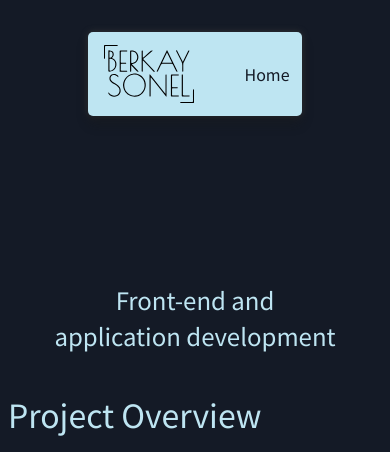
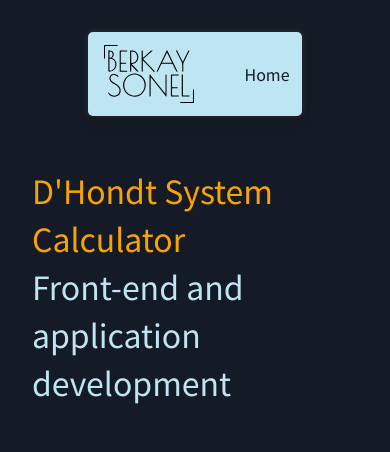
Before and after one commit to berkaysson/berkaysson-portfolio-site, a React (Create React App) app: page /project-dhondtApp in a window 390 px wide. Shown: the top 452 px of the page. Built offline with nearby package versions, Linux system fonts and the light colour scheme.

Commit message:
Responsive design and small changes

```diff
--- a/src/Components/Projects/DhondtApp.js
+++ b/src/Components/Projects/DhondtApp.js
@@ -9,30 +9,42 @@ import HidingDiv from "../Wrappers/Effects/HidingDiv";
 const ProjectDhondtAppContainer = styled(motion.div)`
   display: flex;
   flex-direction: column;
+  width: 100%;
 `;
 
 const ProjectDhondtAppWrapper = styled.div`
-  padding: ${({ theme }) => theme.sizes.xlg};
-
+  padding: ${({ theme }) => theme.sectionPadding};
+  background-color: ${({ theme }) => theme.colors.darker};
   @media (max-width: 768px) {
-    padding: ${({ theme }) => theme.sizes.md};
   }
 `;
 
 const ProjectHeaderWrapper = styled.header`
   display: flex;
-  flex-direction: column;
-  text-align: center;
-  margin: 10%;
-  gap: ${({ theme }) => theme.sizes.md};
-  padding-top: 5rem;
+  flex-direction: row;
+  justify-content: space-between;
+  margin-bottom: 4rem;
+  align-items: center;
 
-  svg {
-    height: 50px;
+  h1 {
+    font-size: 3rem;
+    color: ${({ theme }) => theme.colors.theme};
+
+    @media (max-width: 425px) {
+      font-size: 2rem;
+    }
   }
 
   h2 {
-    font-size: ${({ theme }) => theme.sizes.lg};
+    font-size: 2rem;
+    text-align: right;
+    @media (max-width: 768px) {
+      text-align: left;
+    }
+  }
+
+  @media (max-width: 768px) {
+    flex-direction: column;
   }
 `;
 
@@ -47,7 +59,7 @@ const ProjectDhondtApp = () => {
     >
       <ProjectDhondtAppWrapper theme={theme}>
         <ProjectHeaderWrapper theme={theme}>
-          {/* <DhondtAppLogo /> */}
+          <h1>D'Hondt System Calculator</h1>
           <h2>Front-end and application development</h2>
         </ProjectHeaderWrapper>
         <ProjectContentItem order={1}>
```
